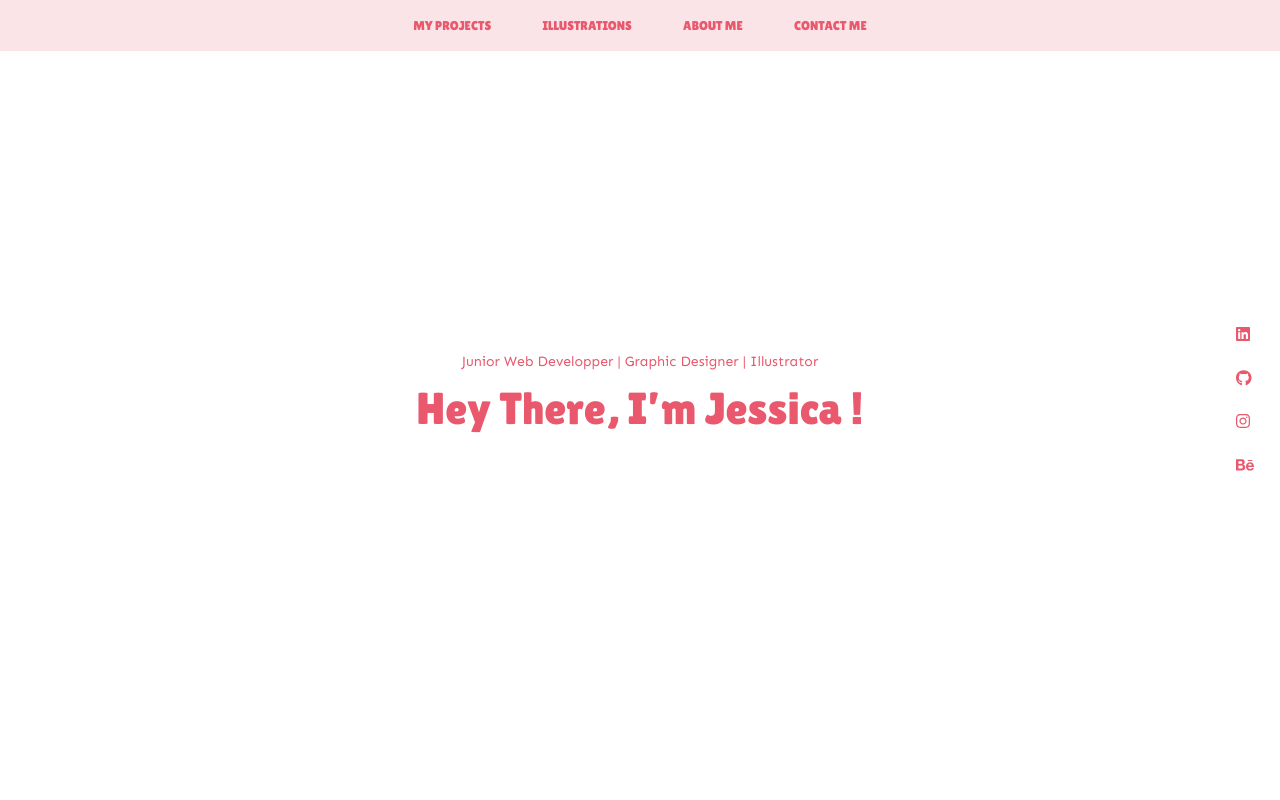
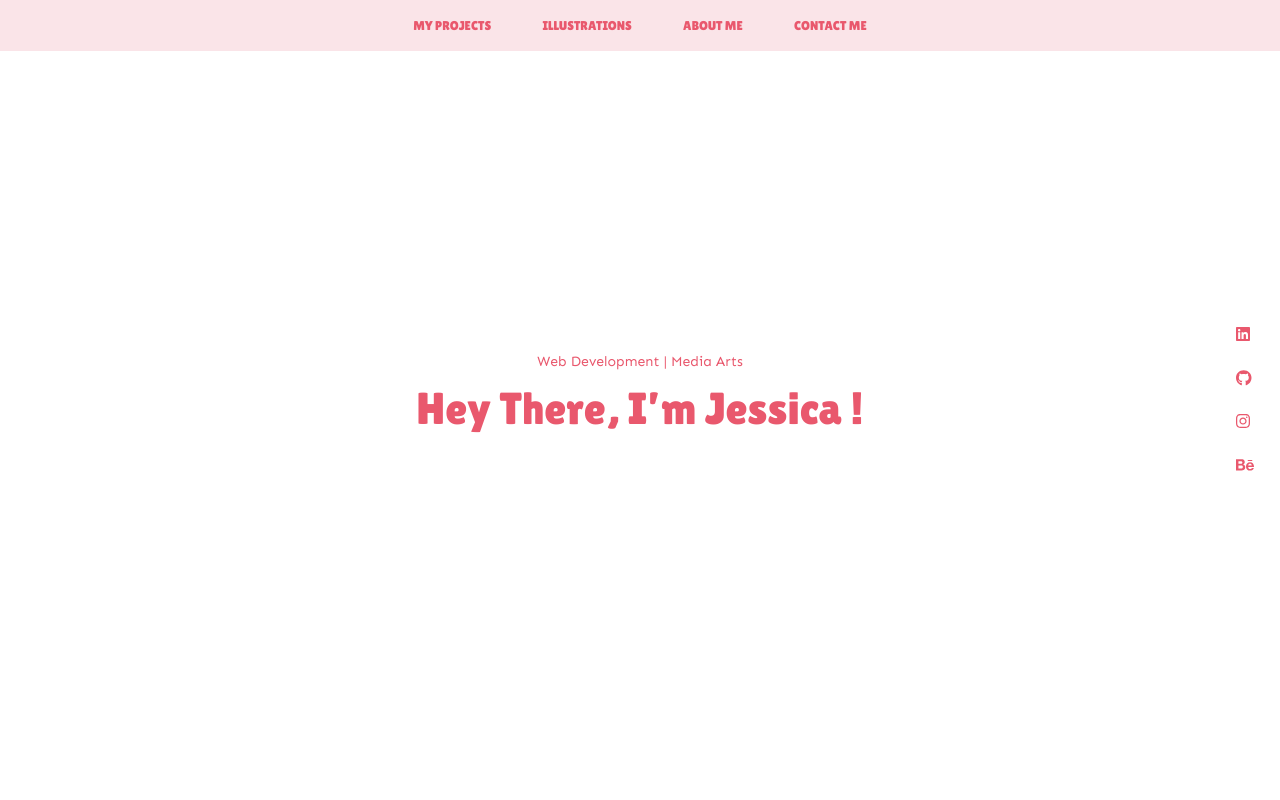
Before and after one commit to jessicach4n/Portfolio-website-2023, a React (Create React App) app: page / in a window 1280 px wide. Shown: the top 800 px of the page. Built offline with nearby package versions, Linux system fonts and the light colour scheme.

Commit message:
current year on footer will always be updated

```diff
--- a/src/App.js
+++ b/src/App.js
@@ -17,6 +17,11 @@ import { Newcastle } from './features/pages/Newcastle';
 import { NotFound } from './features/pages/NotFound';
 
 class App extends Component {
+  constructor(props) {
+    super(props);
+
+    this.date = new Date().getFullYear();
+}
 
   render() {
     return (
@@ -40,7 +45,7 @@ class App extends Component {
           </Route>
         </Routes>
         <footer>
-          <p>All rights reserved © Jessica Chan | 2023</p>
+          <p>All rights reserved © Jessica Chan | {this.date}</p>
         </footer>
       </BrowserRouter>
     );
--- a/src/features/home/Home.js
+++ b/src/features/home/Home.js
@@ -7,7 +7,7 @@ export class Home extends Component {
         return (
             <section className="home">
                 <div className="home-texts">
-                    <p className="work-title">Junior Web developper | Graphic designer | Illustrator</p>
+                    <p className="work-title">Web Development | Media Arts</p>
                     <h1>Hey there, I’m Jessica&#8201;!</h1>
                 </div>
             </section>
```
